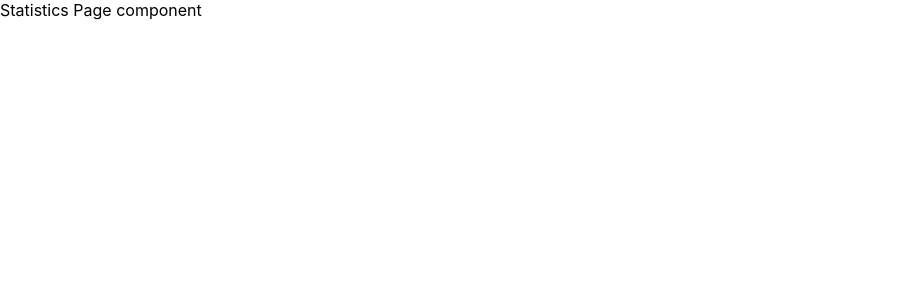
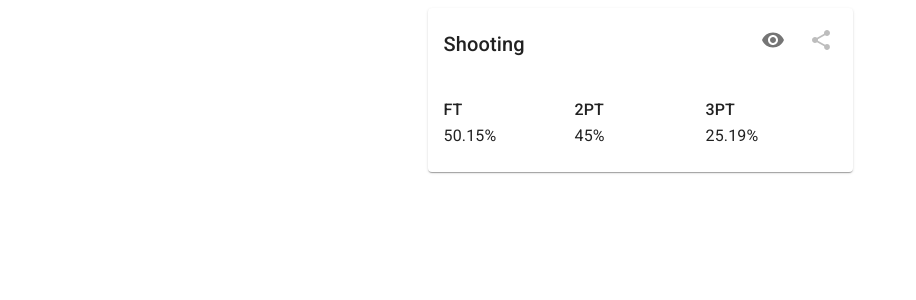
Before and after one commit to bukerok/basketball-tracker, a React (Create React App) app: page / in a window 1280 px wide. Shown: the top 300 px of the page, without its empty margins (0-916 px from the left). Built offline with nearby package versions, Linux system fonts and the light colour scheme.

Commit message:
[FTR] add shooting panel and page

```diff
--- a/package.json
+++ b/package.json
@@ -4,11 +4,12 @@
   "private": true,
   "dependencies": {
     "@material-ui/core": "4.11.4",
+    "@material-ui/icons": "4.11.2",
     "@reduxjs/toolkit": "1.5.1",
     "@testing-library/jest-dom": "4.2.4",
     "@testing-library/react": "9.3.2",
     "@testing-library/user-event": "7.1.2",
-    "node-sass": "6.0.0",
+    "node-sass": "4.14.1",
     "react": "17.0.2",
     "react-dom": "17.0.2",
     "react-redux": "7.2.3",
--- a/src/App.js
+++ b/src/App.js
@@ -1,16 +1,21 @@
 import React from 'react';
 import {
-  BrowserRouter as Router,
+  HashRouter,
   Switch,
   Route,
   Redirect,
 } from 'react-router-dom'
 
+import {
+  PAGES_ROOTS,
+  getRootLink,
+} from './helpers/navigation';
+import Shooting from './pages/shooting';
 import Statistics from './pages/statistics';
 
 function App() {
   return (
-    <Router>
+    <HashRouter>
       <div className="application">
         <Switch>
           <Route
@@ -18,10 +23,14 @@ function App() {
             path="/"
             component={Statistics}
           />
+          <Route
+            path={getRootLink(PAGES_ROOTS.shooting)}
+            component={Shooting}
+          />
           <Redirect to="/" />
         </Switch>
       </div>
-    </Router>
+    </HashRouter>
   );
 }
 
--- /dev/null
+++ b/src/components/ShootingPanel/index.js
@@ -0,0 +1,62 @@
+import { Fragment } from 'react';
+import { Link } from 'react-router-dom';
+import Typography from '@material-ui/core/Typography';
+import Card from '@material-ui/core/Card';
+import CardHeader from '@material-ui/core/CardHeader';
+import CardContent from '@material-ui/core/CardContent';
+import IconButton from '@material-ui/core/IconButton';
+import ShareIcon from '@material-ui/icons/Share';
+import ViewIcon from '@material-ui/icons/Visibility';
+
+import { PAGES_ROOTS } from '../../helpers/navigation';
+
+import './index.scss';
+
+export default function ShootingPanel() {
+  return (
+    <Card className="shooting-panel">
+      <CardHeader
+        className="shooting-panel__header"
+        title={<Typography variant="h6">Shooting</Typography>}
+        action={
+          <Fragment>
+            <IconButton
+              component={Link}
+              to={PAGES_ROOTS.shooting}
+            >
+              <ViewIcon />
+            </IconButton>
+            <IconButton disabled>
+              <ShareIcon />
+            </IconButton>
+          </Fragment>
+        }
+      />
+      <CardContent>
+        <div className="shooting-panel__info-container">
+          <div className="info">
+            <Typography
+              variant="subtitle1"
+              className="info__title"
+            >FT</Typography>
+            <Typography variant="body1">50.15%</Typography>
+          </div>
+          <div className="info">
+            <Typography
+              variant="subtitle1"
+              className="info__title"
+            >2PT</Typography>
+            <Typography variant="body1">45%</Typography>
+          </div>
+          <div className="info">
+            <Typography
+              variant="subtitle1"
+              className="info__title"
+            >3PT</Typography>
+            <Typography variant="body1">25.19%</Typography>
+          </div>
+        </div>
+      </CardContent>
+    </Card>
+  );
+};
--- /dev/null
+++ b/src/components/ShootingPanel/index.scss
@@ -0,0 +1,17 @@
+.shooting-panel {
+  display: flex;
+  flex-direction: column;
+
+  &__header {
+    padding-bottom: 0;
+  }
+
+  &__info-container {
+    display: grid;
+    grid-template-columns: repeat(3, 1fr);
+
+    .info__title {
+      font-weight: 500;
+    }
+  }
+}
--- /dev/null
+++ b/src/components/ShotsStatsGraph/index.js
@@ -0,0 +1,5 @@
+export default function ShotsStatsGraph() {
+  return (
+    <div>Shots Stats Graph</div>
+  );
+};
--- /dev/null
+++ b/src/components/ZonesPanel/index.js
@@ -0,0 +1,5 @@
+export default function ZonesPanel() {
+  return (
+    <div>Zones Panel Component</div>
+  );
+};
--- /dev/null
+++ b/src/helpers/navigation.js
@@ -0,0 +1,7 @@
+export const PAGES_ROOTS = {
+  shooting: 'shooting',
+};
+
+export const getRootLink = (pathname) => {
+  return `/${pathname}`;
+};
--- /dev/null
+++ b/src/pages/baseTemplate.js
@@ -0,0 +1,11 @@
+import './baseTemplate.scss';
+
+export default function BaseTemplate({
+  children,
+}) {
+  return (
+    <div className="base-template">
+      {children}
+    </div>
+  );
+};
--- /dev/null
+++ b/src/pages/baseTemplate.scss
@@ -0,0 +1,5 @@
+.base-template {
+  margin: 0 auto;
+  padding: 8px;
+  max-width: 425px;
+}
--- /dev/null
+++ b/src/pages/shooting.js
@@ -0,0 +1,14 @@
+import ShotsStatsGraph from '../components/ShotsStatsGraph';
+import ZonesPanel from '../components/ZonesPanel';
+import BaseTemplate from './baseTemplate';
+
+const ShootingPage = () => {
+  return (
+    <BaseTemplate>
+      <ZonesPanel />
+      <ShotsStatsGraph />
+    </BaseTemplate>
+  );
+};
+
+export default ShootingPage;
--- a/src/pages/statistics.js
+++ b/src/pages/statistics.js
@@ -1,8 +1,11 @@
+import ShootingPanel from '../components/ShootingPanel';
+import BaseTemplate from './baseTemplate';
+
 const StatisticsPage = () => {
   return (
-    <div>
-      Statistics Page component
-    </div>
+    <BaseTemplate>
+      <ShootingPanel />
+    </BaseTemplate>
   );
 };
 
```
Also changed, not shown: 1 other file (tests, documents, lock files or other folders).
